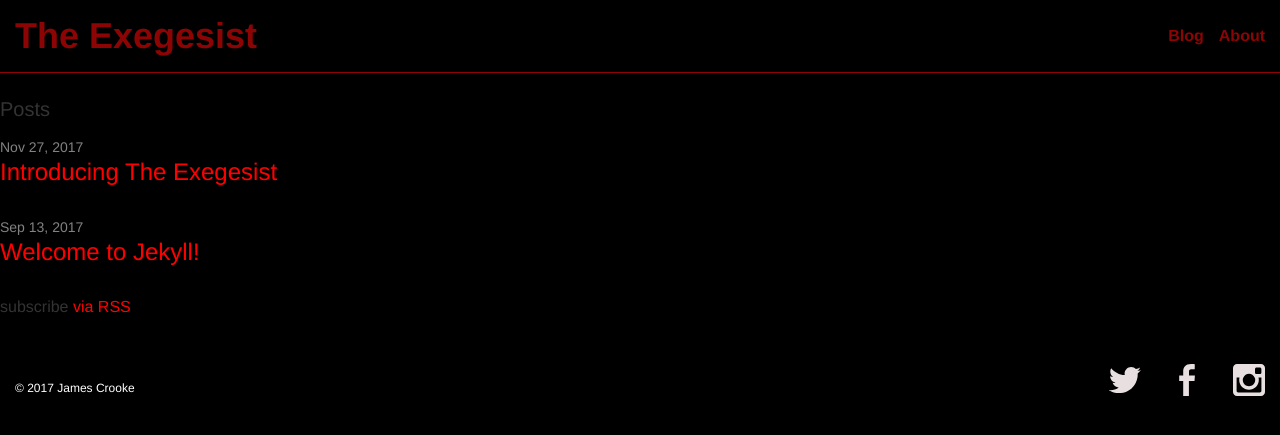
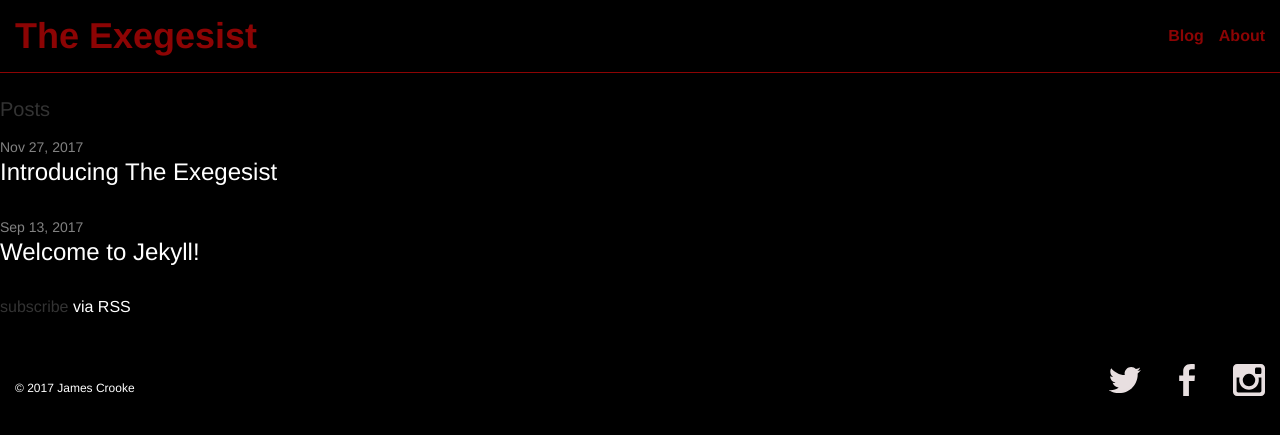
Before and after one commit to doulosiyxy/theexegesist, a Jekyll site: the page built from pages/blog.html, in a window 1280 px wide. Shown: the top 435 px of the page. Built offline with Jekyll 4.4.1, drawn with Linux system fonts in a browser that asks for light colours; nearby versions of some CDN libraries.

Commit message:
Update _base.scss

```diff
--- a/_sass/_base.scss
+++ b/_sass/_base.scss
@@ -103,15 +103,15 @@ h1, h2, h3, h4, h5, h6 {
  * Links
  */
 a {
-    color: red; /*$brand-color;*/
+    color: white; /*$brand-color;*/
     text-decoration: none;
 
     &:visited {
-        color: red; /*darken($brand-color, 15%);*/
+        color: white; /*darken($brand-color, 15%);*/
     }
 
     &:hover {
-        color: white; /*$text-color;*/
+        color: #8c0404; /*$text-color;*/
         text-decoration: none;
     }
 }
```
